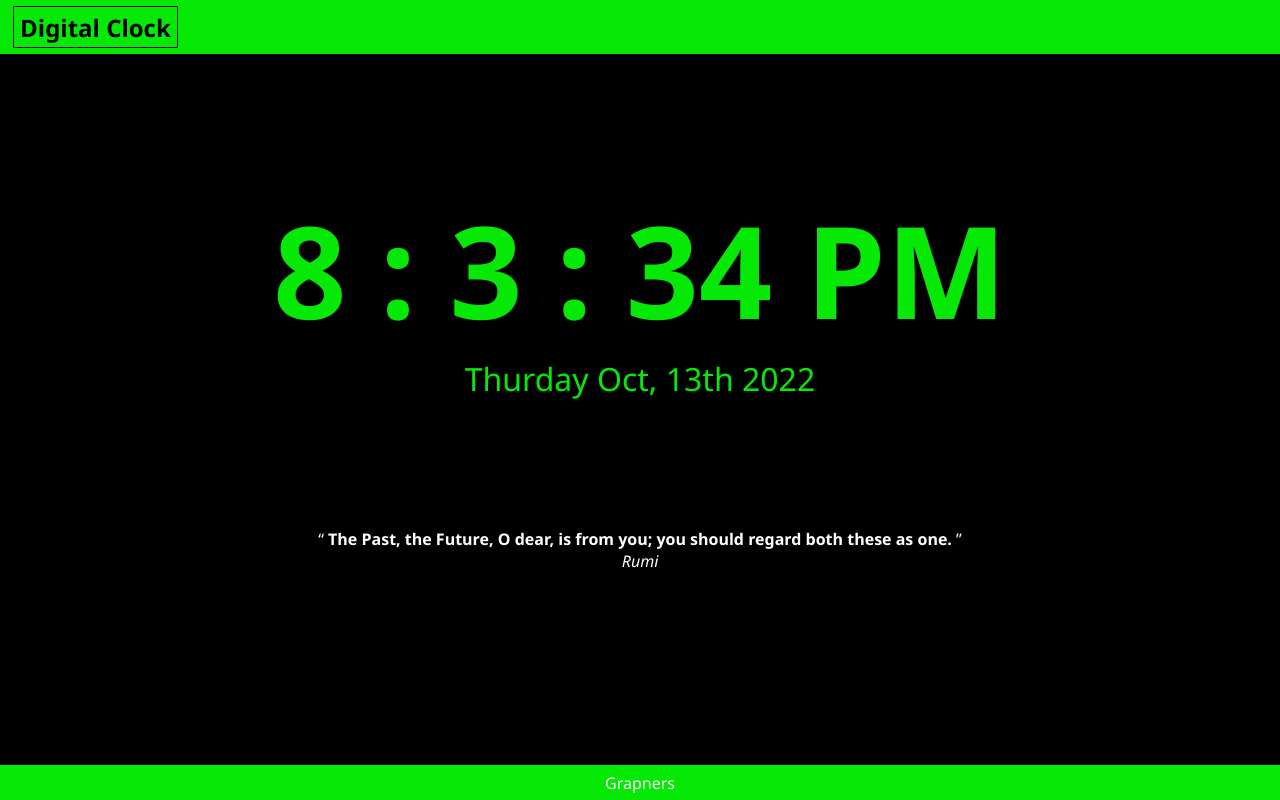
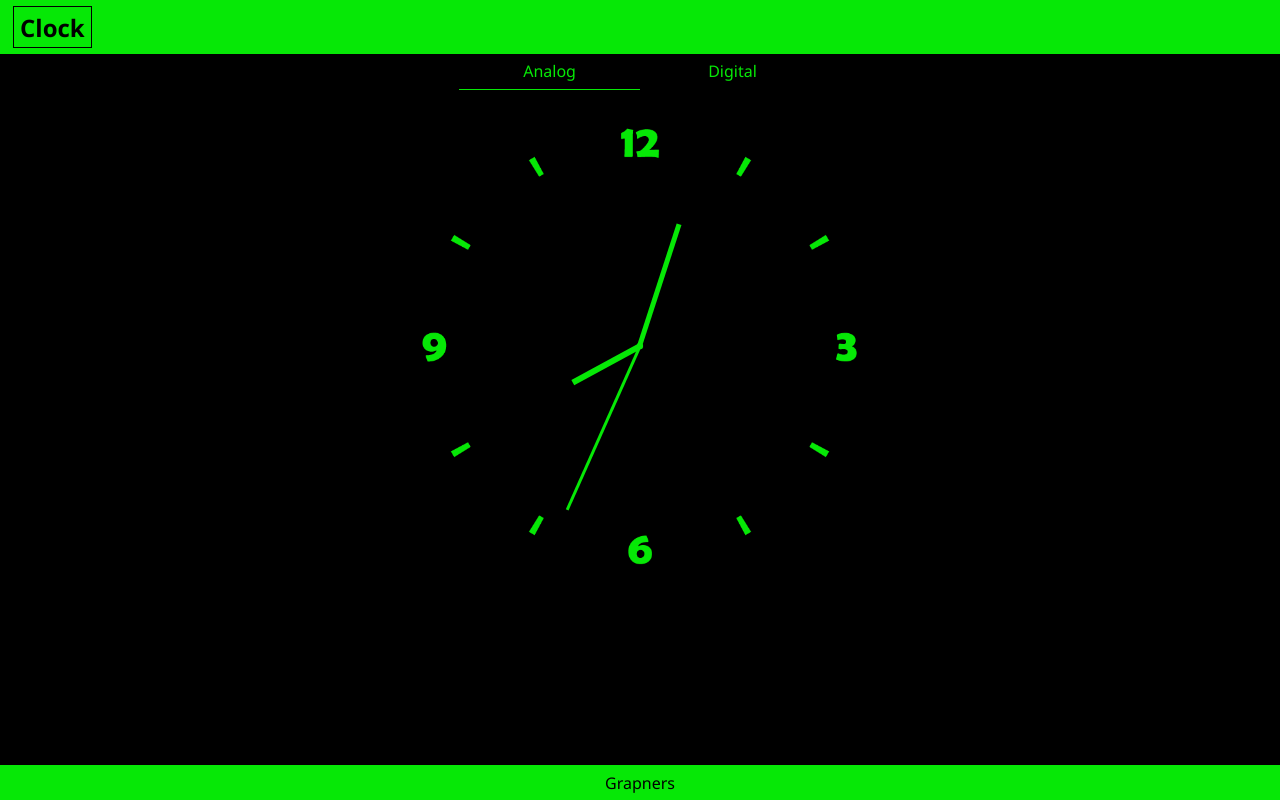
Before and after one commit to abdulahadmansoori/Clock, a plain HTML site: page clock.html in a window 1280 px wide. Drawn offline with Linux system fonts and the light colour scheme.

Commit message:
add analog watch

```diff
--- a/index.html
+++ b/clock.html
@@ -1,33 +1,38 @@
 <!DOCTYPE html>
 <html lang="en">
+
 <head>
     <meta charset="UTF-8">
     <meta http-equiv="X-UA-Compatible" content="IE=edge">
     <meta name="viewport" content="width=device-width, initial-scale=1.0">
     <link rel="stylesheet" href="./clockStyle.css">
-    <title>clock</title>
+    <title>Clock</title>
+    <link rel="icon" href="./clock-solid.svg">
 </head>
+
 <body>
     <div class="header">
-        <h1 class="program_name">Digital Clock</h1>
+        <h1 class="program_name">Clock</h1>
     </div>
-    <div class="digtal_clock">
+    <div class="navbar">
+        <ul>
+            <li onclick="switchClock('analog')" id="analogBtn">Analog </li>
+            <li onclick="switchClock('digital')" id="digitalBtn">Digital </li>
+        </ul>
+    </div>
+    <div class="analog_clock clock" id="analog">
+        <div id="hour"></div>
+        <div id="min"></div>
+        <div id="sec"></div>
+    </div>
+    <div class="digtal_clock clock" id="digital">
         <h1 id="clock" class="clock">clock</h1>
         <h3 id="date" class="date">date day</h3>
-
     </div>
-    <div class="quote">
-        <q>
-            <b>
-                The Past, the Future, O dear, is from you; you should regard both these as one.
-            </q>
-        </b><br>
-        <i>Rumi</i>
-    </div>
-
     <div class="footer">
         <a href="https://m.facebook.com/grapners/" target="_blank" class="link">Grapners</a>
     </div>
     <script src="./clockApp.js"></script>
 </body>
+
 </html>
--- a/clockApp.js
+++ b/clockApp.js
@@ -6,24 +6,66 @@ setInterval(() => {
     var formate = "AM";
     var day = date.getDate();
     var dayName = date.getDay();
-    var month = date.toLocaleString('default', {month: "short"});
+    var month = date.toLocaleString('default', { month: "short" });
+
+    let hourRotation = 30 * hours + minutes / 2;
+    let minRotation = 6 * minutes + 6 * seconds;
+    let secRotation = 6 * seconds;
+
+
+    hour.style.transform = `rotate(${hourRotation})`;
+    min.style.transform = `rotate(${minRotation})`;
+    sec.style.transform = `rotate(${secRotation})`;
 
     var year = date.getFullYear();
     if (hours >= 12) {
         formate = "PM"
-        if(hours !=  12){
+        if (hours != 12) {
 
             hours = hours - 12;
         }
     }
-    var name = ['Sunday','Monday','Tueday','Wednesday','Thurday','Friday','Saturday'];
+    var name = ['Sunday', 'Monday', 'Tueday', 'Wednesday', 'Thurday', 'Friday', 'Saturday'];
 
     // console.log(hours + " : " + minutes + " : " + seconds + " ");
     document.getElementById("clock").innerHTML = hours + " : " + minutes + " : " + seconds + " " + formate;
-    document.getElementById("date").innerHTML =  name[dayName]+' '+month +', '+ day + "th "  + year;
+    document.getElementById("date").innerHTML = name[dayName] + ' ' + month + ', ' + day + "th " + year;
 }, 1000);
 // element = document.getElementById("clock");
 // setInterval(function () { element.innerHTML += "Hello" }, 1000);
 var date = new Date;
 console.log(date);
-console.log(date.toLocaleString('default', {month: "short"}));
+console.log(date.toLocaleString('default', { month: "short" }));
+setInterval(() => {
+    var date = new Date;
+    var hours = date.getHours();
+    var minutes = date.getMinutes();
+    var seconds = date.getSeconds();
+
+    let hourRotation = 30 * hours + minutes / 2;
+    let minRotation = 6 * minutes;
+    let secRotation = 6 * seconds;
+
+    document.getElementById("hour").style.transform = `rotate(${hourRotation}deg)`;
+    document.getElementById("min").style.transform = `rotate(${minRotation}deg)`;
+    document.getElementById("sec").style.transform = `rotate(${secRotation}deg)`;
+}, 1000);
+
+let switchClock = (x) => {
+    let analog = document.getElementById("analog");
+    let digital = document.getElementById("digital");
+    if (x === "digital") {
+        digital.style.display = "block";
+        analog.style.display = "none";
+        document.getElementById("analogBtn").style.borderBottom = "none";
+        document.getElementById("digitalBtn").style.borderBottom = "1px solid rgb(6, 232, 6)";
+
+
+    } else {
+        digital.style.display = "none";
+        analog.style.display = "block";
+        document.getElementById("analogBtn").style.borderBottom = "1px solid rgb(6, 232, 6)";
+        document.getElementById("digitalBtn").style.borderBottom = "none";
+
+    }
+}
--- a/clockStyle.css
+++ b/clockStyle.css
@@ -1,30 +1,99 @@
-*{
+* {
     font-family: 'Segoe UI', Tahoma, Verdana, sans-serif;
     padding: 0%;
     margin: 0%;
     box-sizing: border-box;
 }
-.header{
+
+.header {
     width: 100%;
     background-color: rgb(6, 232, 6);
-    /* text-align: center; */
     padding: 0.5% 1%;
-    /* color: rgb(255, 255, 255); */
     color: #000;
 }
-.program_name{
+
+.program_name {
     font-size: 1.5rem;
     font-weight: 700;
     border: 1px solid black;
     padding: 0.25% 0.5%;
     display: inline-block;
 }
-body{
+
+body {
     background: #000;
 }
+
+.navbar {
+    text-align: center;
+}
+
+.navbar li {
+    color: rgb(6, 232, 6);
+    font-size: 1rem;
+    list-style: none;
+    display: inline-block;
+    text-align: center;
+    padding: 0.5% 5%;
+}
+
+.navbar li:hover {
+    color: #000;
+    background: rgb(6, 232, 6);
+}
+
+/*  Analog clock css */
+.clock {
+    margin: auto;
+}
+#analogBtn{
+    border-bottom: 1px solid rgb(6, 232, 6);
+}
+.analog_clock {
+    position: relative;
+    margin: auto;
+    height: 40vw;
+    width: 40vw;
+    background-image: url(./clock_bg.png);
+    background-repeat: no-repeat;
+    background-size: 100%;
+}
+
+#hour,
+#min,
+#sec {
+    position: absolute;
+    transform-origin: bottom;
+    background: rgb(6, 232, 6);
+}
+
+#hour {
+    width: 1.25%;
+    height: 15%;
+    top: 35%;
+    left: 49.35%;
+}
+
+#min {
+    width: 1%;
+    height: 25%;
+    top: 25%;
+    left: 49.5%;
+}
+
+#sec {
+    width: 0.5%;
+    height: 35%;
+    top: 15%;
+    left: 49.75%;
+}
+
+/*  digital clock css */
+#digital {
+    display: none;
+}
+
 .digtal_clock {
-    margin: auto;
-    /* background: rgb(207, 206, 206); */
     color: rgb(6, 232, 6);
     text-align: center;
     padding: 10%;
@@ -38,13 +107,8 @@ body{
     font-size: 2rem;
     font-weight: 300;
 }
-.quote{
 
-    color: rgb(255, 255, 255);
-    font-size: 1rem;
-    text-align: center;
-}
-.footer{
+.footer {
     position: fixed;
     bottom: 0px;
     width: 100%;
@@ -53,11 +117,11 @@ body{
     padding: 0.5% 0%;
 
 }
-.link{
-    color: rgb(254, 254, 254);
+
+.link {
+    color: #000;
     text-align: center;
-
-    /* margin: auto; */
+    font-weight: 500;
     text-decoration: none;
 }
 
@@ -66,11 +130,17 @@ body{
         margin-top: 10%;
         padding: 10%;
     }
+
     .clock {
         font-size: 5rem;
     }
-    .date{
+
+    .date {
         font-size: 2rem;
+    }
+    .analog_clock{
+        height: 50vw;
+        width: 50vw;
     }
 }
 
@@ -80,10 +150,16 @@ body{
         margin-top: 30%;
         padding: 10%;
     }
+
     .clock {
         font-size: 2rem;
     }
-    .date{
+
+    .date {
         font-size: 1rem;
     }
+    .analog_clock{
+        height: 70vw;
+        width: 70vw;
+    }
 }
```
Also changed, not shown: clock-solid.svg (added), clock_bg.png (added).
